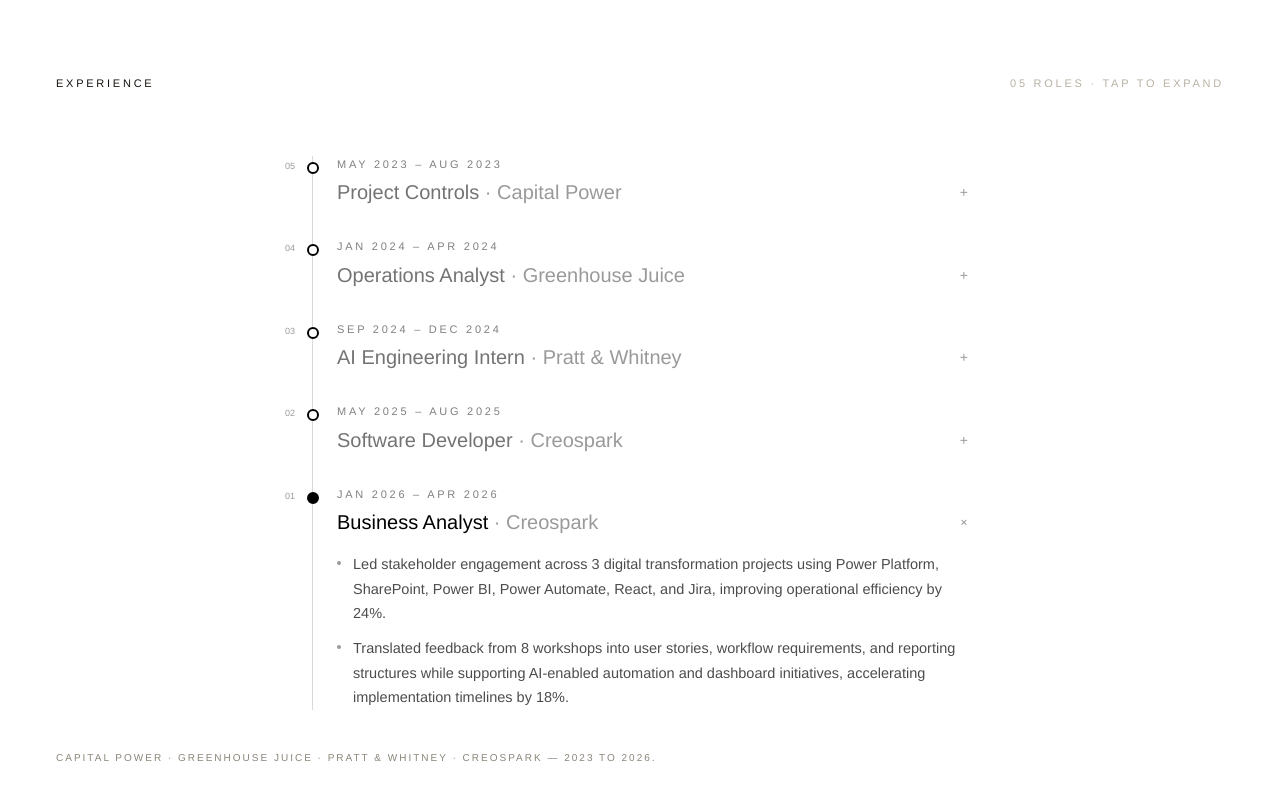
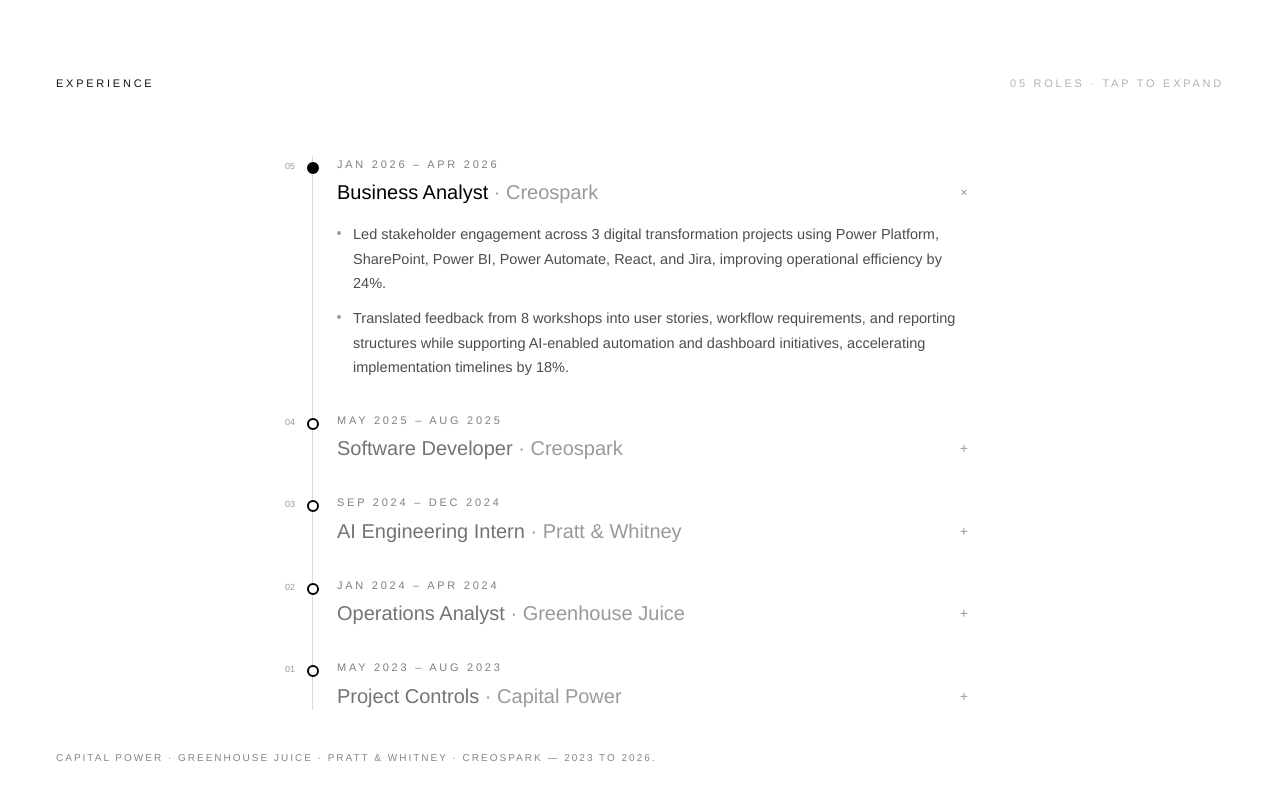
Before and after one commit to Keneisha3/keneisha-baid-portfolio, a React (Vite) app: page / in a window 1280 px wide. Shown: the part 2549-3349 px from the top of the page. Built offline with nearby package versions, Linux system fonts and the light colour scheme.

Commit message:
Flip timeline order: newest role at the top

```diff
--- a/src/neural/Sections.jsx
+++ b/src/neural/Sections.jsx
@@ -795,9 +795,9 @@
 }
 
 export function MuseumExhibit() {
-  const chronological = [...EXPERIENCE].reverse(); // oldest → newest
+  const chronological = [...EXPERIENCE]; // newest → oldest (newest at top)
   // newest role open by default; click a node/row to expand another
-  const [active, setActive] = useState(chronological.length - 1);
+  const [active, setActive] = useState(0);
   return (
     <section id="experience" className="relative min-h-screen bg-white py-16">
       {/* corner labels */}
@@ -825,6 +825,7 @@
                 <span className="absolute -left-[28px] top-1 hidden font-mono text-[9px] tabular-nums text-black/40 sm:block">
                   {String(chronological.length - i).padStart(2, "0")}
                 </span>
+                {/* number: newest = highest, oldest = 01 */}
 
                 {/* the always-visible header row toggles this entry */}
                 <button
```
